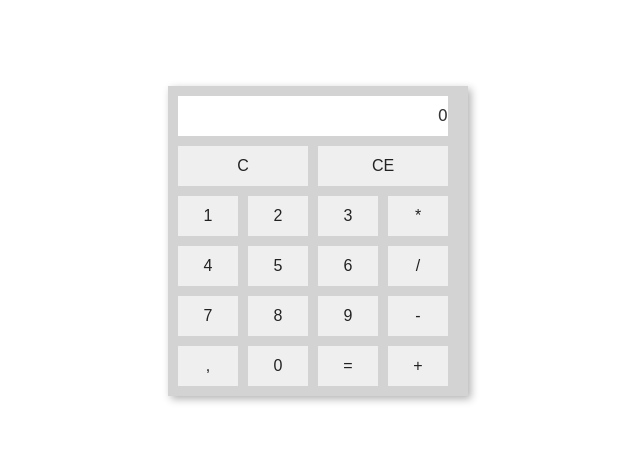
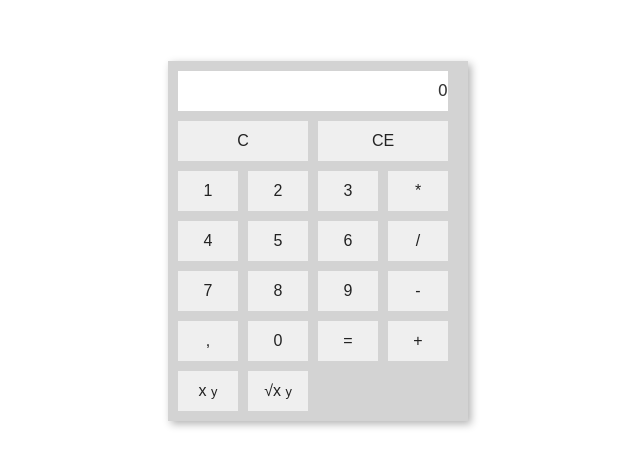
Before and after one commit to skwirowski/Intive-Patronage-Szczecin-2020-1, a website built with webpack: page index.html in a window 1280 px wide. Shown: the part 159-626 px from the top of the page, without its empty margins (322-962 px from the left). Built offline with nearby package versions, Linux system fonts and the light colour scheme; a web font is replaced by a local one.

Commit message:
Add exponentiation and root operators buttons

```diff
--- a/index.html
+++ b/index.html
@@ -43,6 +43,14 @@
         <button class="grid-items__digit btn btn-raised btn-secondary" value="0">0</button>
         <button id="equality-sign" class="grid-items__equality-sign btn btn-raised btn-secondary" value="=">=</button>
         <button class="grid-items__operator btn btn-raised btn-info" value="+">+</button>
+        <button class="grid-items__operator btn btn-raised btn-info" value="power">
+          x
+          <sup class="grid-items__operator--superscript">y</sup>
+        </button>
+        <button class="grid-items__operator btn btn-raised btn-info" value="root">
+          <span>&#8730;</span>x
+          <sup class="grid-items__operator--superscript">y</sup>
+        </button>
       </div>
     </main>
 
--- a/src/styles/style.less
+++ b/src/styles/style.less
@@ -13,6 +13,8 @@
   height: 40px;
   justify-self: center;
   align-self: center;
+  user-select: none;
+  text-transform: none;
   margin: 0;
 }
 
@@ -30,7 +32,7 @@
     display: grid;
     background-color: lightgray;
     grid-template-columns: repeat(4, @grid-item-width);
-    grid-template-rows: repeat(6, @grid-item-height);
+    grid-template-rows: repeat(7, @grid-item-height);
     -webkit-box-shadow: 3px 3px 8px 0px rgba(0, 0, 0, 0.3);
     -moz-box-shadow: 3px 3px 8px 0px rgba(0, 0, 0, 0.3);
     box-shadow: 3px 3px 8px 0px rgba(0, 0, 0, 0.3);
@@ -71,6 +73,12 @@
         width: 60px;
         .buttons-common-style();
       }
+
+      &__operator {
+        &--superscript {
+          font-size: 0.8rem;
+        }
+      }
     }
   }
 }
```
Also changed, not shown: src/styles/style.css.
